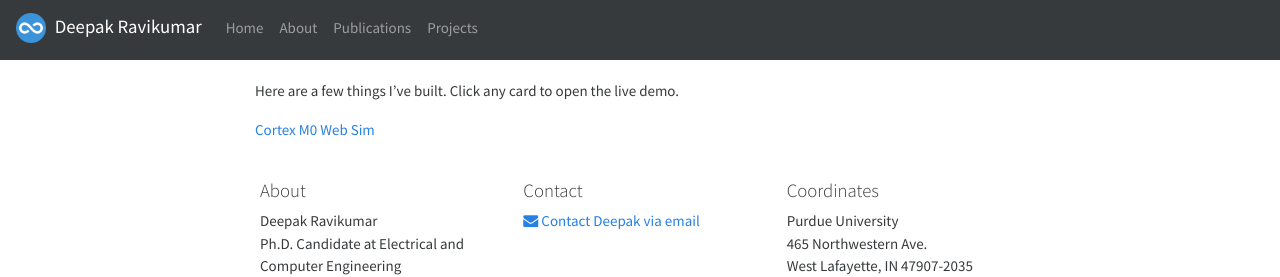
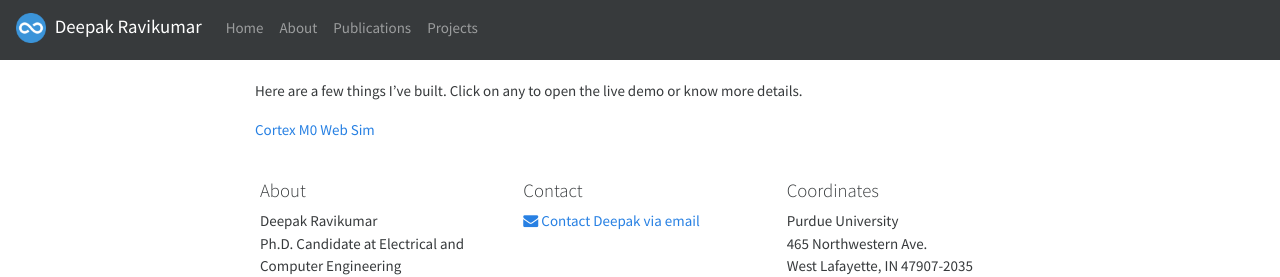
Before and after one commit to DeepakTatachar/deepaktatachar.github.io, a Jekyll site: the page built from _pages/projects.md, in a window 1280 px wide. Shown: the top 277 px of the page. Built offline with Jekyll 4.4.1, drawn with Linux system fonts in a browser that asks for light colours; nearby versions of some CDN libraries; a style sheet for code colours, icons or effects is not loaded.

Commit message:
Minor updates to make things more pretty:

```diff
--- a/_pages/projects.md
+++ b/_pages/projects.md
@@ -4,7 +4,7 @@ title: "Projects"
 permalink: /projects/
 ---
 
-Here are a few things I’ve built. Click any card to open the live demo.
+Here are a few things I’ve built. Click on any to open the live demo or know more details.
 
 <ul class="list-unstyled">
   {% for p in site.projects %}
--- a/assets/cortex-m0/style.css
+++ b/assets/cortex-m0/style.css
@@ -271,6 +271,7 @@ body
   display: flex;
   flex-flow: column;
   height: 100%;
+  background: white;
 }
 
 table#register-file {
```
Also changed, not shown: _projects/cortex-m0-sim.md (+1 -1 lines).
